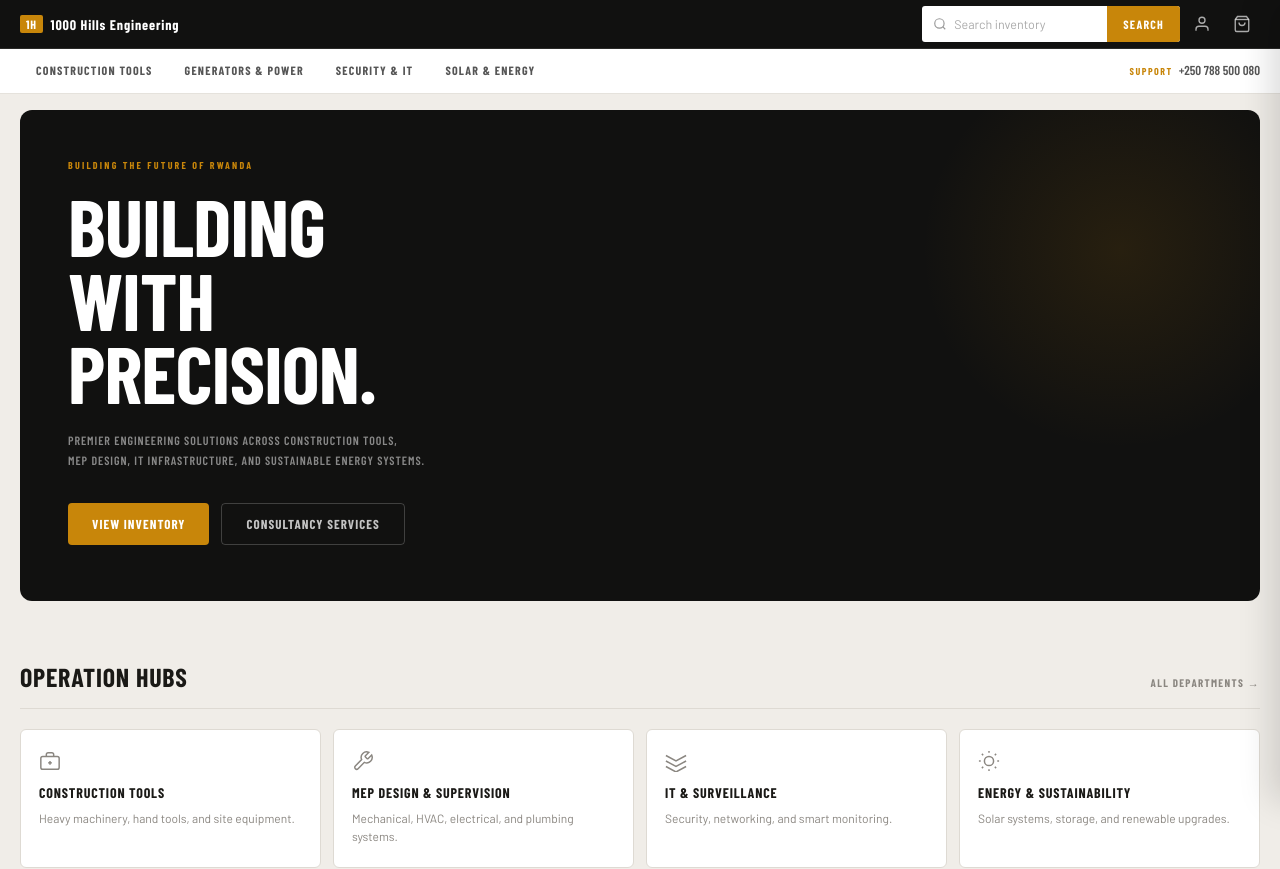
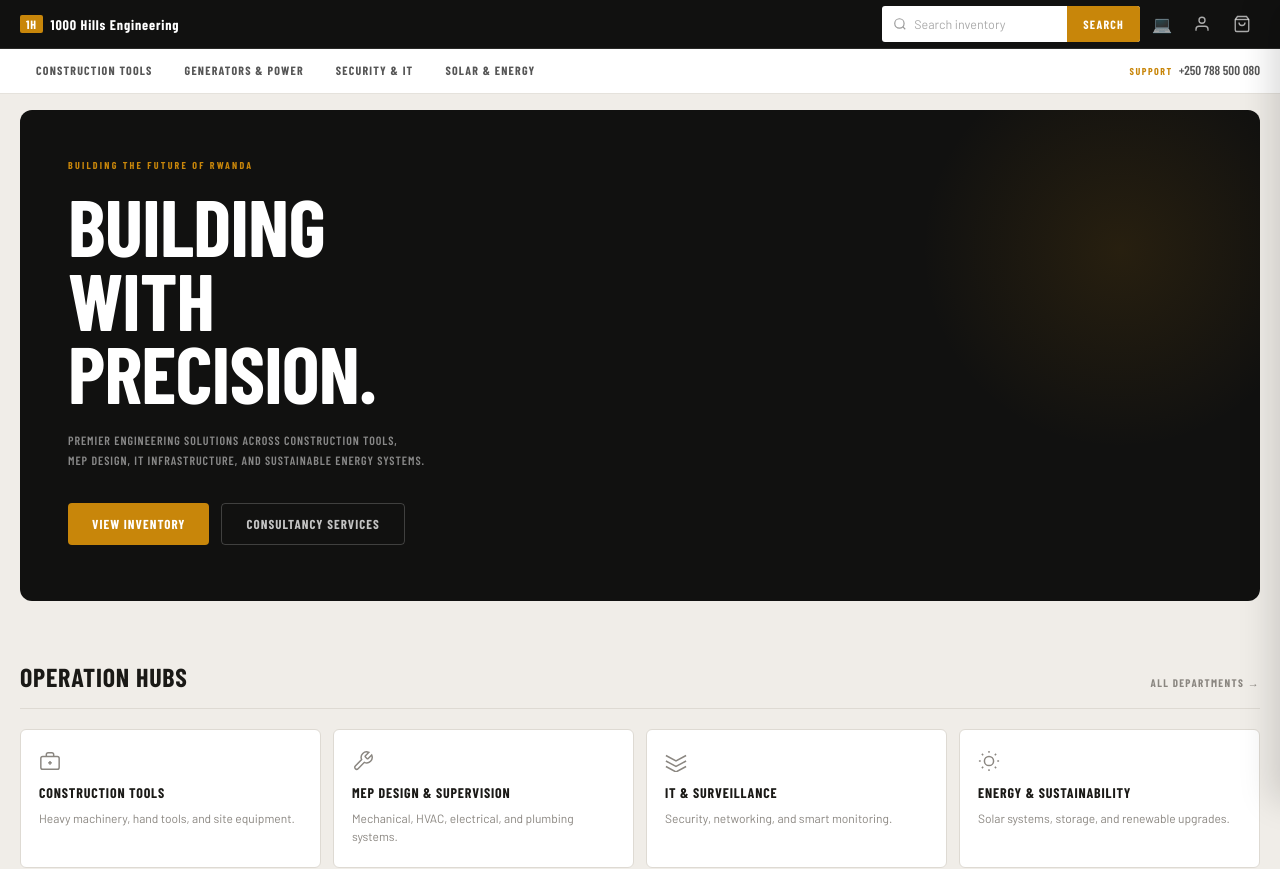
Before and after one commit to KUNDWA1/1000hills_fn, a React (Vite) app: page / in a window 1280 px wide. Shown: the top 869 px of the page. Built offline with nearby package versions, Linux system fonts and the light colour scheme; a web font is replaced by a local one.

Commit message:
feat: theme selector with System/Light/Dark options

```diff
--- a/src/components/Footer/Footer.module.css
+++ b/src/components/Footer/Footer.module.css
@@ -1,5 +1,5 @@
 .footer {
-  background: var(--dark);
+  background: #111;
   color: rgba(255,255,255,0.6);
   margin-top: 60px;
   border-top: 2px solid var(--accent);
--- a/src/components/Navbar/Navbar.jsx
+++ b/src/components/Navbar/Navbar.jsx
@@ -5,6 +5,8 @@ import { generatorsProducts } from '../../data/Generators & Power_products';
 import { securityProducts } from '../../data/Security & IT_products';
 import { solarProducts } from '../../data/Solar & Energy_products';
 import AuthModal from '../Auth/AuthModal';
+import useTheme from '../../utils/useTheme';
+import ThemeSelector from './ThemeSelector';
 
 const categories = [
   { key: 'construction-tools', label: 'Construction Tools', products: constructionToolsProducts },
@@ -16,6 +18,7 @@ const categories = [
 export default function Navbar({ activePage, activeCategory, onCategoryChange, onGoHome, cartCount, onCartOpen, onSearch, onLoginSuccess, authOpen, onAuthClose }) {
   const [inputVal, setInputVal] = useState('');
   const [localAuthOpen, setLocalAuthOpen] = useState(false);
+  const { theme, setTheme } = useTheme();
 
   const isAuthOpen = authOpen || localAuthOpen;
   const handleAuthClose = () => { setLocalAuthOpen(false); if (onAuthClose) onAuthClose(); };
@@ -59,6 +62,9 @@ export default function Navbar({ activePage, activeCategory, onCategoryChange, o
               />
               <button className={styles.searchBtn} onClick={handleSearch}>SEARCH</button>
             </div>
+
+            {/* Theme selector */}
+            <ThemeSelector theme={theme} setTheme={setTheme} />
 
             {/* Account button → opens AuthModal */}
             <button
--- /dev/null
+++ b/src/components/Navbar/ThemeSelector.jsx
@@ -0,0 +1,46 @@
+import { useState, useRef, useEffect } from 'react';
+import styles from './ThemeSelector.module.css';
+
+const options = [
+  { value: 'system', label: 'System', icon: '💻' },
+  { value: 'light',  label: 'Light',  icon: '☀️' },
+  { value: 'dark',   label: 'Dark',   icon: '🌙' },
+];
+
+export default function ThemeSelector({ theme, setTheme }) {
+  const [open, setOpen] = useState(false);
+  const ref = useRef();
+
+  useEffect(() => {
+    const handler = (e) => { if (ref.current && !ref.current.contains(e.target)) setOpen(false); };
+    document.addEventListener('mousedown', handler);
+    return () => document.removeEventListener('mousedown', handler);
+  }, []);
+
+  const current = options.find(o => o.value === theme) || options[0];
+
+  return (
+    <div className={styles.wrap} ref={ref}>
+      <button className={styles.trigger} onClick={() => setOpen(o => !o)} title="Theme">
+        <span>{current.icon}</span>
+      </button>
+
+      {open && (
+        <div className={styles.dropdown}>
+          <p className={styles.heading}>Theme</p>
+          {options.map(o => (
+            <button
+              key={o.value}
+              className={`${styles.option} ${theme === o.value ? styles.active : ''}`}
+              onClick={() => { setTheme(o.value); setOpen(false); }}
+            >
+              <span className={styles.optionIcon}>{o.icon}</span>
+              <span className={styles.optionLabel}>{o.label}</span>
+              {theme === o.value && <span className={styles.dot}>●</span>}
+            </button>
+          ))}
+        </div>
+      )}
+    </div>
+  );
+}
--- /dev/null
+++ b/src/components/Navbar/ThemeSelector.module.css
@@ -0,0 +1,76 @@
+.wrap {
+  position: relative;
+}
+
+.trigger {
+  background: none;
+  border: none;
+  color: rgba(255,255,255,0.65);
+  width: 36px;
+  height: 36px;
+  border-radius: 4px;
+  display: flex;
+  align-items: center;
+  justify-content: center;
+  cursor: pointer;
+  font-size: 16px;
+  transition: background 0.15s;
+}
+.trigger:hover { background: rgba(255,255,255,0.08); }
+
+.dropdown {
+  position: absolute;
+  top: calc(100% + 8px);
+  right: 0;
+  background: var(--surface);
+  border: 1px solid var(--border);
+  border-radius: 10px;
+  padding: 8px;
+  min-width: 140px;
+  box-shadow: var(--shadow-md);
+  z-index: 300;
+  animation: fadeIn 0.15s ease;
+}
+
+@keyframes fadeIn {
+  from { opacity: 0; transform: translateY(-6px); }
+  to   { opacity: 1; transform: translateY(0); }
+}
+
+.heading {
+  font-family: 'Barlow', sans-serif;
+  font-size: 10px;
+  font-weight: 700;
+  letter-spacing: 2px;
+  text-transform: uppercase;
+  color: var(--text-muted);
+  padding: 4px 8px 8px;
+}
+
+.option {
+  display: flex;
+  align-items: center;
+  gap: 10px;
+  width: 100%;
+  background: none;
+  border: none;
+  border-radius: 7px;
+  padding: 9px 10px;
+  cursor: pointer;
+  transition: background 0.15s;
+}
+.option:hover { background: var(--surface-2); }
+.active { background: var(--surface-2); }
+
+.optionIcon { font-size: 15px; }
+.optionLabel {
+  font-family: 'Barlow', sans-serif;
+  font-size: 13.5px;
+  color: var(--text);
+  flex: 1;
+  text-align: left;
+}
+.dot {
+  color: var(--accent);
+  font-size: 10px;
+}
--- a/src/index.css
+++ b/src/index.css
@@ -25,6 +25,27 @@
   --shadow-sm: 0 1px 3px rgba(0,0,0,0.08);
   --shadow-md: 0 4px 16px rgba(0,0,0,0.10);
   --shadow-lg: 0 12px 40px rgba(0,0,0,0.15);
+}
+
+[data-theme='dark'] {
+  --bg: #0f0e0c;
+  --surface: #1a1916;
+  --surface-2: #222018;
+  --border: #2f2d2a;
+  --border-strong: #3d3b37;
+  --text: #f0ede8;
+  --text-muted: #8a8680;
+  --text-light: #5a5854;
+  --accent: #c8860a;
+  --accent-hover: #f5a623;
+  --accent-light: #f5a623;
+  --dark: #f0ede8;
+  --dark-2: #dedad3;
+  --dark-3: #c8c3ba;
+  --green: #4ade80;
+  --shadow-sm: 0 1px 3px rgba(0,0,0,0.3);
+  --shadow-md: 0 4px 16px rgba(0,0,0,0.4);
+  --shadow-lg: 0 12px 40px rgba(0,0,0,0.5);
 }
 
 html {
--- /dev/null
+++ b/src/utils/useTheme.js
@@ -0,0 +1,28 @@
+import { useState, useEffect } from 'react';
+
+export default function useTheme() {
+  const [theme, setTheme] = useState(() => localStorage.getItem('1h_theme') || 'system');
+
+  useEffect(() => {
+    const apply = (t) => {
+      if (t === 'system') {
+        const prefersDark = window.matchMedia('(prefers-color-scheme: dark)').matches;
+        document.documentElement.setAttribute('data-theme', prefersDark ? 'dark' : 'light');
+      } else {
+        document.documentElement.setAttribute('data-theme', t);
+      }
+    };
+
+    apply(theme);
+    localStorage.setItem('1h_theme', theme);
+
+    if (theme === 'system') {
+      const mq = window.matchMedia('(prefers-color-scheme: dark)');
+      const handler = () => apply('system');
+      mq.addEventListener('change', handler);
+      return () => mq.removeEventListener('change', handler);
+    }
+  }, [theme]);
+
+  return { theme, setTheme };
+}
```
Also changed, not shown: src/components/Auth/AuthModal.module.css (+33 -33 lines).
